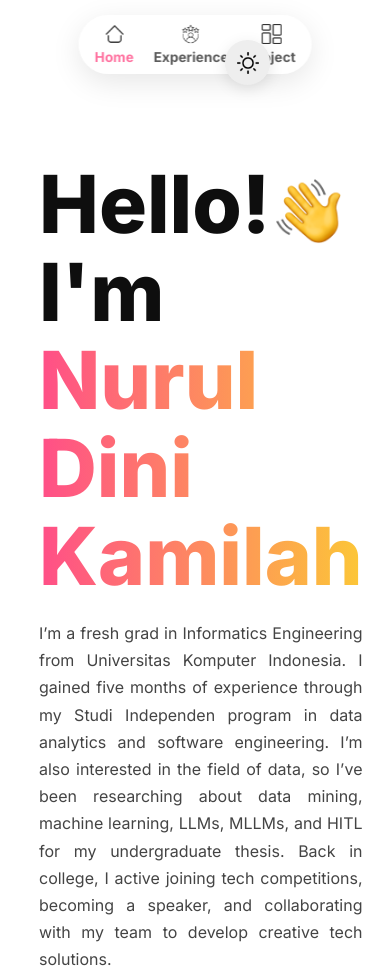
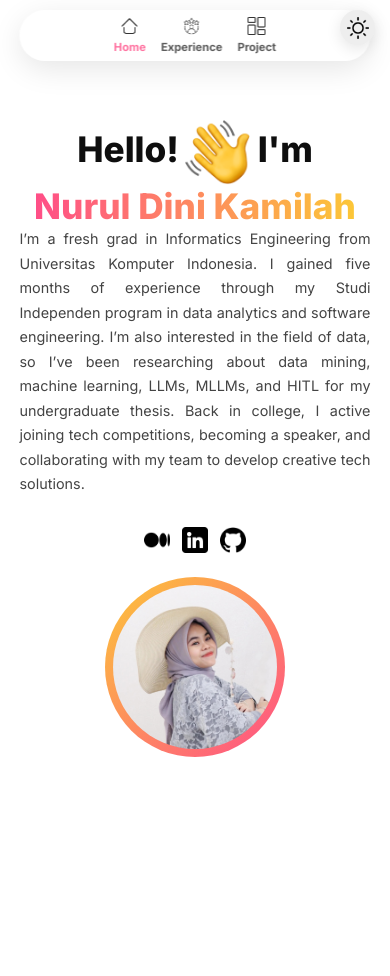
Before and after one commit to nuruldinikamilah/Portofolionurul, a plain HTML site: page index.html in a window 390 px wide. Shown: the top 976 px of the page. After the commit the page ends 851 px from the top, so only its background shows below. Drawn offline with Linux system fonts and the light colour scheme.

Commit message:
dark mode icon medsos

```diff
--- a/style.css
+++ b/style.css
@@ -230,8 +230,9 @@ body.dark .hero-text p {
 }
 
 .social-links a {
-  display: inline-block;
-  transition: transform 0.3s ease, opacity 0.3s ease;
+  background: none !important;
+  box-shadow: none !important;
+  filter: none !important;
 }
 
 .social-links a:hover {
@@ -243,8 +244,8 @@ body.dark .hero-text p {
   width: 38px;
   height: 38px;
   object-fit: contain;
-  filter: brightness(0) saturate(100%) invert(23%) sepia(10%) saturate(547%) hue-rotate(190deg) brightness(92%) contrast(93%);
-  transition: all 0.3s ease;
+  filter: none !important;  /* pastikan tidak ada efek warna */
+  transition: filter 0.3s ease;
 }
 
 /* Hover color accent (pink) */
@@ -254,11 +255,26 @@ body.dark .hero-text p {
 
 /* Dark mode icons */
 body.dark .social-icon {
-  filter: brightness(0) invert(1);
+  filter: brightness(0) invert(1) !important; /* jadi putih */
+  background: none !important; /* hilangkan efek kuning di belakang */
+  box-shadow: none !important;
+  mix-blend-mode: normal !important;
 }
 
 body.dark .social-links a:hover .social-icon {
   filter: brightness(0) saturate(100%) invert(59%) sepia(68%) saturate(4263%) hue-rotate(313deg) brightness(104%) contrast(101%);
+}
+
+.social-icons img {
+  filter: none !important;
+  transition: filter 0.3s ease;
+}
+
+/* Jika kamu ingin warnanya putih di dark mode */
+body.dark-mode .social-icons img {
+  filter: brightness(0) invert(1) !important;
+  background: transparent !important;
+  mix-blend-mode: normal !important;
 }
 
 .hero-img {
@@ -273,6 +289,7 @@ body.dark .social-links a:hover .social-icon {
   padding: 8px;
   background: linear-gradient(135deg, #FCC737, #FF4E88);
 }
+
 /* === END HERO SECTION === */
 
 /* === START FOOTER === */
@@ -305,7 +322,7 @@ body.dark {
 }
 
 body.dark .btn-primary {
-  background: #FCC737;
+  background: #a49d8b;
 }
 body.dark footer {
   color: #aaa;
@@ -585,7 +602,7 @@ body.dark .btn-yellow {
 }
 
 body.dark .btn-yellow:hover {
-  background-color: #ffd44f !important;
+  background-color: #cecbc4 !important;
 }
 
 /* Pastikan teks lain juga ikut gelap */
@@ -804,3 +821,189 @@ body, .project-card, .faq-item {
   }
 }
 /* === END MENU EXPERIENCE PAGE === */
+
+
+/* === START RESPONSIVE* ===/
+/* ========================= */
+/* 📱 RESPONSIVE DESIGN AREA */
+/* ========================= */
+
+/* Tablet (max-width: 1024px) */
+@media (max-width: 1024px) {
+  .hero {
+    flex-direction: column;
+    align-items: center;
+    text-align: center;
+    gap: 40px;
+    padding: 80px 8%;
+  }
+
+  .hero-text {
+    flex: 1 1 auto;
+    text-align: center;
+  }
+
+  .hero-text h1 {
+    font-size: 3.5rem;
+  }
+
+  .hero-text p {
+    font-size: 1rem;
+    text-align: justify;
+    max-width: 700px;
+    margin: 0 auto;
+  }
+
+  .hero-img {
+    flex: 0 0 auto;
+  }
+
+  .avatar {
+    width: 280px;
+    height: 280px;
+  }
+
+  .social-links {
+    justify-content: center;
+    margin-top: 30px;
+  }
+
+  .theme-toggle {
+    top: 20px;
+    right: 30px;
+  }
+
+  .navbar-glass {
+    top: 20px;
+    padding: 10px 20px;
+  }
+}
+
+/* Mobile (max-width: 768px) */
+@media (max-width: 768px) {
+  .hero {
+    flex-direction: column;
+    align-items: center;
+    text-align: center;
+    gap: 25px;
+    margin-top: 90px;
+    padding: 60px 6%;
+  }
+
+  .hero-text h1 {
+    font-size: 2.8rem;
+    line-height: 1.2;
+  }
+
+  .hero-text p {
+    font-size: 0.95rem;
+    text-align: justify;
+  }
+
+  .avatar {
+    width: 220px;
+    height: 220px;
+  }
+
+  .social-links {
+    gap: 16px;
+  }
+
+  .social-icon {
+    width: 30px;
+    height: 30px;
+    transition: filter 0.3s ease;
+  }
+
+  .navbar-glass {
+    top: 10px;
+    padding: 6px 15px;
+  }
+
+  .nav-glass-menu {
+    gap: 15px;
+  }
+
+  .nav-item span {
+    font-size: 0.75rem;
+  }
+
+  .theme-toggle {
+    width: 38px;
+    height: 38px;
+    top: 12px;
+    right: 20px;
+  }
+
+  .hero-text {
+    flex: 1 1 100%;
+  }
+
+  footer {
+    font-size: 0.8rem;
+    padding: 30px 5%;
+  }
+}
+
+/* Small Mobile (max-width: 480px) */
+@media (max-width: 480px) {
+  .hero {
+    margin-top: 80px;
+    padding: 40px 5%;
+    gap: 20px;
+  }
+
+  .hero-text h1 {
+    font-size: 2.2rem;
+  }
+
+  .hero-text p {
+    font-size: 0.9rem;
+  }
+
+  .avatar {
+    width: 180px;
+    height: 180px;
+  }
+
+  .social-links {
+    gap: 12px;
+  }
+
+  .social-icon {
+    width: 26px;
+    height: 26px;
+  }
+
+  .navbar-glass {
+    width: 90%;
+    padding: 6px 10px;
+  }
+
+  .nav-icon {
+    width: 18px;
+    height: 18px;
+  }
+
+  .nav-item span {
+    font-size: 0.7rem;
+  }
+
+  .theme-toggle {
+    width: 35px;
+    height: 35px;
+    top: 10px;
+    right: 15px;
+  }
+
+  footer {
+    font-size: 0.75rem;
+    padding: 25px 5%;
+  }
+}
+
+/* === END MENU RESPONSIVE=== */
+body.dark .social-links a {
+  background: none !important;
+  box-shadow: none !important;
+}
```
